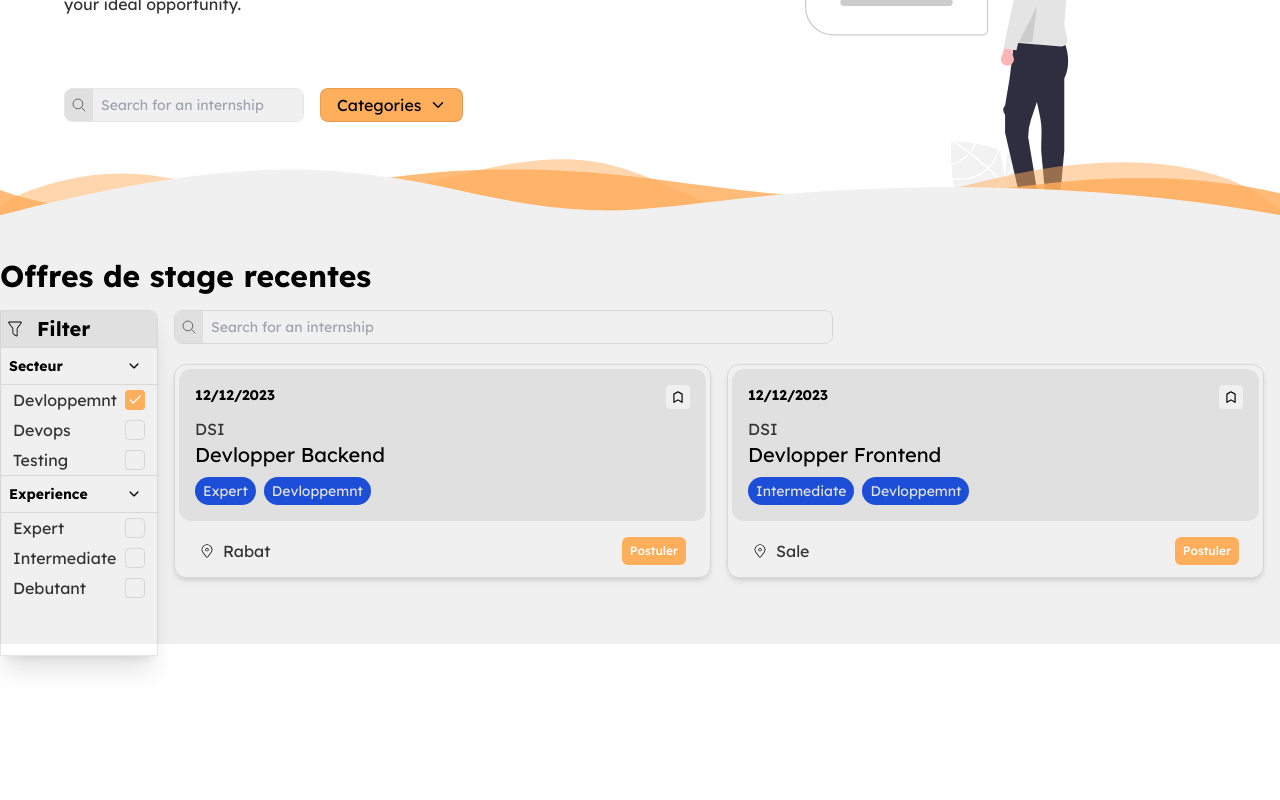
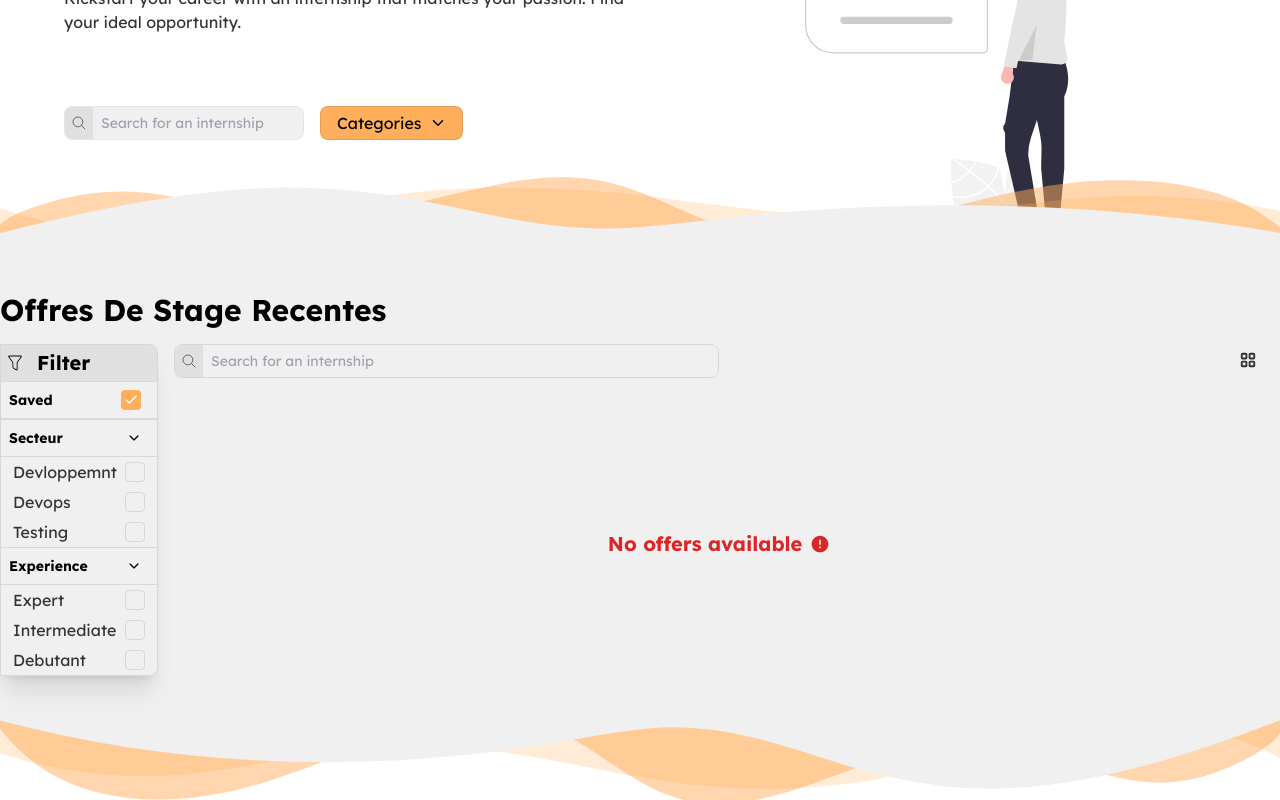
Before and after one commit to Zawalid/GestHub, a React (Vite) app: page / in a window 1280 px wide. Both pictures are taken after a click on the checkbox 135 px from the left and 400 px from the top of the page. Built offline with nearby package versions, Linux system fonts and the light colour scheme.

Commit message:
fix store offers & filter by stored

```diff
--- a/src/components/homepage/Hero.jsx
+++ b/src/components/homepage/Hero.jsx
@@ -5,6 +5,7 @@ import { useSearchParams } from "react-router-dom";
 import { useTranslation } from "react-i18next";
 import { useAutoAnimate } from "@formkit/auto-animate/react";
 import { setToUrl } from "../../hooks/useToUrl";
+import Shade from "../ui/shade";
 
 function Hero() {
   const [searchParams, setSearchParams] = useSearchParams();
@@ -64,54 +65,13 @@ function Hero() {
       <div className="hidden lg:flex self-end justify-center items-center">
         <img src="SVG/hero.svg" className=" w-3/4" alt="" />
       </div>
-      <div className=" absolute top-0 left-0 w-full overflow-hidden leading-[0] ">
-        <svg
-          className="h-16 md:h-24 w-full"
-          data-name="Layer 1"
-          xmlns="http://www.w3.org/2000/svg"
-          viewBox="0 0 1200 120"
-          preserveAspectRatio="none"
-        >
-          <path
-            d="M0,0V46.29c47.79,22.2,103.59,32.17,158,28,70.36-5.37,136.33-33.31,206.8-37.5C438.64,32.43,512.34,53.67,583,72.05c69.27,18,138.3,24.88,209.4,13.08,36.15-6,69.85-17.84,104.45-29.34C989.49,25,1113-14.29,1200,52.47V0Z"
-            opacity=".25"
-            className=" fill-primary"
-          ></path>
-          <path
-            d="M0,0V15.81C13,36.92,27.64,56.86,47.69,72.05,99.41,111.27,165,111,224.58,91.58c31.15-10.15,60.09-26.07,89.67-39.8,40.92-19,84.73-46,130.83-49.67,36.26-2.85,70.9,9.42,98.6,31.56,31.77,25.39,62.32,62,103.63,73,40.44,10.79,81.35-6.69,119.13-24.28s75.16-39,116.92-43.05c59.73-5.85,113.28,22.88,168.9,38.84,30.2,8.66,59,6.17,87.09-7.5,22.43-10.89,48-26.93,60.65-49.24V0Z"
-            opacity=".5"
-            className="fill-primary"
-          ></path>
-          <path
-            d="M0,0V5.63C149.93,59,314.09,71.32,475.83,42.57c43-7.64,84.23-20.12,127.61-26.46,59-8.63,112.48,12.24,165.56,35.4C827.93,77.22,886,95.24,951.2,90c86.53-7,172.46-45.71,248.8-84.81V0Z"
-            className=" fill-background-secondary "
-          ></path>
-        </svg>
-      </div>
-      <div className=" absolute rotate-180 md:top-[89.3%] top-[92%] left-0 w-full overflow-hidden leading-[0] ">
-        <svg
-          className="h-14 md:h-16 w-full"
-          data-name="Layer 1"
-          xmlns="http://www.w3.org/2000/svg"
-          viewBox="0 0 1200 120"
-          preserveAspectRatio="none"
-        >
-          <path
-            d="M0,0V46.29c47.79,22.2,103.59,32.17,158,28,70.36-5.37,136.33-33.31,206.8-37.5C438.64,32.43,512.34,53.67,583,72.05c69.27,18,138.3,24.88,209.4,13.08,36.15-6,69.85-17.84,104.45-29.34C989.49,25,1113-14.29,1200,52.47V0Z"
-            opacity="1"
-            className=" fill-primary animate-pulse"
-          ></path>
-          <path
-            d="M0,0V15.81C13,36.92,27.64,56.86,47.69,72.05,99.41,111.27,165,111,224.58,91.58c31.15-10.15,60.09-26.07,89.67-39.8,40.92-19,84.73-46,130.83-49.67,36.26-2.85,70.9,9.42,98.6,31.56,31.77,25.39,62.32,62,103.63,73,40.44,10.79,81.35-6.69,119.13-24.28s75.16-39,116.92-43.05c59.73-5.85,113.28,22.88,168.9,38.84,30.2,8.66,59,6.17,87.09-7.5,22.43-10.89,48-26.93,60.65-49.24V0Z"
-            opacity=".5"
-            className="fill-primary"
-          ></path>
-          <path
-            d="M0,0V5.63C149.93,59,314.09,71.32,475.83,42.57c43-7.64,84.23-20.12,127.61-26.46,59-8.63,112.48,12.24,165.56,35.4C827.93,77.22,886,95.24,951.2,90c86.53-7,172.46-45.71,248.8-84.81V0Z"
-            className=" fill-background-secondary"
-          ></path>
-        </svg>
-      </div>
+      <Shade
+        className={"absolute top-0 left-0 w-full overflow-hidden leading-[0]"}
+      />
+      <Shade
+        className=" absolute rotate-180 md:top-[89.3%] top-[92%] left-0 w-full overflow-hidden leading-[0] "
+        svg="h-14 md:h-16 w-full"
+      />
     </div>
   );
 }
--- a/src/components/homepage/offers/Offers.jsx
+++ b/src/components/homepage/offers/Offers.jsx
@@ -1,4 +1,4 @@
-import { useState, useEffect } from "react";
+import { useState } from "react";
 import { CiLocationOn, CiFilter } from "react-icons/ci";
 import { Button, CheckBox, DropDown, SearchInput } from "../../ui";
 import { IoFilter } from "react-icons/io5";
@@ -12,50 +12,66 @@ import { useTranslation } from "react-i18next";
 import { setToUrl } from "../../../hooks/useToUrl";
 import { IoIosArrowDown } from "react-icons/io";
 import { BiTagAlt } from "react-icons/bi";
-import { toLocalStorage } from "@/hooks/useLocalStorageState";
+import { PiSquaresFourBold, PiTagChevronFill } from "react-icons/pi";
+import Shade from "@/components/ui/shade";
 
 function Offers() {
   const { t } = useTranslation();
   const [parent] = useAutoAnimate({ duration: 300 });
   const { offers, searchParams, setSearchParams, query } = useOffer();
-
+  const [card, setCards] = useState(2);
   return (
-    <div className=" py-10  bg-background-secondary">
-      <h1 className="text-text-primary font-bold text-3xl w-fit pb-4">
+    <div className="relative p-5 py-10 md:px-0  bg-background-secondary">
+      <h1 className="text-text-primary font-bold text-3xl w-fit py-4 capitalize">
         Offres de stage recentes
       </h1>
-      <div className="grid gap-4 md:me-4 h-full grid-cols-1 md:grid-cols-[auto,1fr]">
+      <div className="grid gap-4 md:me-4 grid-cols-1 md:grid-cols-[auto,1fr]">
         <FilterAside className={"hidden md:flex"} />
-        <div>
-          <div className="grid grid-cols-1 md:grid-cols-[auto,auto] gap-3 ">
+        <div className="">
+          <div className="flex justify-between gap-2 ">
             <SearchInput
+              className="w-full md:w-1/2"
               onChange={(query) =>
                 setToUrl("search", query, searchParams, setSearchParams)
               }
               query={query}
               placeholder={t("hero.placeholder")}
             />
-            <div className="flex gap-2 w-full justify-end md:justify-start md:hidden">
+            <div className="flex justify-between">
+              <div className="flex gap-2 md:hidden">
                 <FilterDropDown />
                 <Sort />
               </div>
+              <Button
+                className="text-text-secondary text-xl hidden md:flex"
+                onClick={() => setCards((e) => (e > 1 ? e - 1 : 3))}
+                shape={"icon"}
+              >
+                <PiSquaresFourBold />
+              </Button>
             </div>
+          </div>
+          {offers.length > 0 ? (
             <div
               ref={parent}
-            className="text-text-primary grid grid-cols-1 md:grid-cols-2  gap-4 my-5"
+              className={` max-h-screen overflow-y-auto p-1 py-4 text-text-primary grid grid-cols-1 md:grid-cols-${card} lg:grid-cols-${card} transition-all duration-200  gap-4 my-5`}
             >
               {offers?.map((e, i) => (
                 <OfferCard key={i} offer={e} />
               ))}
             </div>
-        </div>
-      </div>
-
-      {offers.length == 0 && (
-        <div className="w-full h-32 flex justify-center items-center font-bold text-xl text-red-600">
+          ) : (
+            <div className="w-full h-full flex gap-2 justify-center items-center font-bold text-xl text-red-600">
               No offers available <MdError />
             </div>
           )}
+        </div>
+      </div>
+      <Shade
+        className={
+          "absolute top-full left-0 w-full overflow-hidden leading-[0]"
+        }
+      />
     </div>
   );
 }
@@ -63,19 +79,24 @@ function Offers() {
 export default Offers;
 
 function OfferCard({ offer }) {
-  const { id,title, description, date, ville, exp, secteur } = offer;
+  const { id, title, date, ville, exp, secteur } = offer;
+  const { storedoffers, toggelStoredOffer } = useOffer();
   return (
-    <div className="group  p-1 h-max border border-border rounded-xl shadow-md  space-y-2 capitalize">
-      <div className=" group-hover:scale-[1.01] transition duration-300 bg-background-tertiary rounded-xl p-4 space-y-2">
+    <div className="hover:scale-[1.01] transition duration-300   p-1 h-max border border-border rounded-xl shadow-md  space-y-2 capitalize">
+      <div className=" bg-background-tertiary rounded-xl p-4 space-y-4">
         <div className="flex justify-between">
           <span className="text-sm font-bold">{date}</span>
           <Button
-            onClick={() => toLocalStorage("offers",id)}
+            onClick={() => toggelStoredOffer(id)}
             color={"secondary"}
             shape={"icon"}
             size={"small"}
           >
+            {storedoffers.includes(id) ? (
+              <PiTagChevronFill className=" -rotate-90 text-text-primary" />
+            ) : (
               <BiTagAlt className=" -rotate-90 text-text-primary" />
+            )}
           </Button>
         </div>
         <div className="flex flex-col">
@@ -83,10 +104,10 @@ function OfferCard({ offer }) {
           <span className=" text-xl">{title}</span>
         </div>
         <div className="flex flex-wrap gap-2 text-sm text-secondary">
-          <span className=" px-2 p-1 rounded-2xl bg-secondary text-text-placeholder ">
+          <span className=" px-2 p-1 rounded-2xl border border-secondary-hover  text-secondary-hover ">
             {exp}
           </span>
-          <span className=" px-2 p-1 rounded-2xl bg-secondary text-text-placeholder">
+          <span className="px-2 p-1 rounded-2xl border border-secondary-hover  text-secondary-hover ">
             {secteur}
           </span>
         </div>
@@ -108,7 +129,9 @@ function FilterDropDown() {
     setFilterdExp,
     toggleChecked,
     selectAll,
+    showStored,
     selectAllSect,
+
     selectAllexp,
   } = useOffer();
 
@@ -122,12 +145,14 @@ function FilterDropDown() {
       options={{ className: "w-40", shouldCloseOnClick: false }}
     >
       <DropDown.Title>Filter</DropDown.Title>
+      <DropDown.Option className="justify-between">
+        Saved <CheckBox onClick={(e) => showStored(e)} />
+      </DropDown.Option>
       <DropDown.NestedMenu
         toggler={
           <DropDown.Option className="justify-between">
-            {" "}
             Secteur
-            <RiUserSettingsLine />{" "}
+            <RiUserSettingsLine />
           </DropDown.Option>
         }
         options={{ className: "w-40", placement: "right" }}
@@ -144,12 +169,7 @@ function FilterDropDown() {
             className="justify-between"
           >
             {sect}
-            <CheckBox
-              disabled={selectAllSect}
-              onClick={(e) =>
-                !selectAllSect && toggleChecked(e, sect, setFilterdSect)
-              }
-            />
+            <CheckBox onClick={(e) => toggleChecked(e, sect, setFilterdSect)} />
           </DropDown.Option>
         ))}
       </DropDown.NestedMenu>
@@ -157,9 +177,8 @@ function FilterDropDown() {
       <DropDown.NestedMenu
         toggler={
           <DropDown.Option className="justify-between">
-            {" "}
             Experience
-            <GiProgression />{" "}
+            <GiProgression />
           </DropDown.Option>
         }
         options={{ className: "w-40", placement: "right" }}
@@ -193,17 +212,21 @@ function FilterAside({ className }) {
     exp,
     setFilterdSect,
     setFilterdExp,
+    showStored,
     toggleChecked,
-    selectAllSect,
   } = useOffer();
   return (
     <div
-      className={`flex flex-col shadow-xl text-text-primary border border-border rounded-tr-lg capitalize ${className}`}
+      className={`flex max-h-screen flex-col shadow-xl text-text-primary border border-border rounded-r-lg capitalize ${className}`}
     >
       <h1 className="flex items-center gap-3 text-xl font-bold bg-background-tertiary text-text-primary p-1 rounded-tr-lg ">
         <CiFilter /> Filter
       </h1>
       <div className="">
+        <div className="flex items-center border-y border-border justify-between p-2 pe-4 hover:bg-background-tertiary gap-2 text-sm font-bold cursor-pointer">
+          Saved
+          <CheckBox onClick={(e) => showStored(e)} />
+        </div>
         <div
           className="flex items-center border-y border-border justify-between hover:bg-background-tertiary p-2 pe-4  gap-2 text-sm font-bold cursor-pointer"
           onClick={() => setsectIsOpen((e) => !e)}
@@ -219,16 +242,12 @@ function FilterAside({ className }) {
         >
           {[...secteurs].map((sect) => (
             <span
-              disabled={selectAllSect}
               key={sect}
               className="flex items-center gap-2 justify-between"
             >
               {sect}
               <CheckBox
-                disabled={selectAllSect}
-                onClick={(e) =>
-                  !selectAllSect && toggleChecked(e, sect, setFilterdSect)
-                }
+                onClick={(e) => toggleChecked(e, sect, setFilterdSect)}
               />
             </span>
           ))}
@@ -267,8 +286,7 @@ function Sort() {
     <DropDown
       toggler={
         <Button shape="icon">
-          {" "}
-          <FaSort />{" "}
+          <FaSort />
         </Button>
       }
       options={{ className: "w-40" }}
@@ -277,8 +295,7 @@ function Sort() {
       <DropDown.NestedMenu
         toggler={
           <DropDown.Option className="justify-between">
-            {" "}
-            Asc <FaSortAmountUpAlt />{" "}
+            Asc <FaSortAmountUpAlt />
           </DropDown.Option>
         }
         options={{ className: "w-40", placement: "right" }}
@@ -292,7 +309,6 @@ function Sort() {
       <DropDown.NestedMenu
         toggler={
           <DropDown.Option className="justify-between">
-            {" "}
             Desc <FaSortAmountDown />
           </DropDown.Option>
         }
--- a/src/components/homepage/offers/OffersContext.jsx
+++ b/src/components/homepage/offers/OffersContext.jsx
@@ -1,5 +1,6 @@
 const ofers = [
-  {id:1,
+  {
+    id: 1,
     exp: "Expert",
     secteur: "devloppemnt",
     title: "devlopper backend",
@@ -8,7 +9,8 @@ const ofers = [
     date: "12/12/2023",
     ville: "rabat",
   },
-  {id:3,
+  {
+    id: 3,
     exp: "intermediate",
     secteur: "devloppemnt",
     title: "devlopper frontend",
@@ -17,7 +19,8 @@ const ofers = [
     date: "12/12/2023",
     ville: "sale",
   },
-  {id:4,
+  {
+    id: 4,
     exp: "debutant",
     secteur: "devops",
     title: "engineer devops",
@@ -26,7 +29,8 @@ const ofers = [
     date: "12/12/2023",
     ville: "rabat",
   },
-  {id:5,
+  {
+    id: 5,
     exp: "Expert",
     secteur: "testing",
     title: "testeur ",
@@ -39,10 +43,15 @@ const ofers = [
 import { useState, useEffect } from "react";
 import { useSearchParams } from "react-router-dom";
 import { createContext, useContext } from "react";
+import { toLocalStorage } from "@/hooks/useLocalStorageState";
 const OffersContext = createContext();
 
 function OffersProvider({ children }) {
   const [offers, setOffers] = useState(ofers);
+  const [storedoffers, setStoredOffers] = useState(
+    toLocalStorage("offers").items
+  );
+  const [isShowStor, setisShowStor] = useState(false);
   const secteurs = new Set(ofers.map((e) => e.secteur));
   const exp = new Set(ofers.map((e) => e.exp));
   const [filterdSect, setFilterdSect] = useState([]);
@@ -53,6 +62,9 @@ function OffersProvider({ children }) {
   const query = searchParams.get("search") || "";
   const value = {
     offers,
+    storedoffers,
+    toggelStoredOffer,
+    showStored,
     secteurs,
     exp,
     setFilterdSect,
@@ -84,6 +96,7 @@ function OffersProvider({ children }) {
   }
   //filter effect
   useEffect(() => {
+    if (isShowStor) return;
     if (filterdExp.length == 0) {
       setOffers(ofers);
     }
@@ -103,7 +116,7 @@ function OffersProvider({ children }) {
         )
       );
     }
-  }, [filterdSect, filterdExp]);
+  }, [filterdSect, filterdExp,isShowStor]);
   //search effect
   useEffect(() => {
     query.length > 2
@@ -118,7 +131,26 @@ function OffersProvider({ children }) {
       : setOffers(ofers);
     return setOffers((e) => e);
   }, [query]);
-
+  // add to & remove from local storage
+  function toggelStoredOffer(id) {
+    if (storedoffers.includes(id)) {
+      toLocalStorage("offers", id, id);
+      setStoredOffers((e) => e.filter((e) => e !== id));
+    } else {
+      toLocalStorage("offers", id);
+      setStoredOffers((e) => [...e, id]);
+    }
+  }
+  //show stored offers
+  function showStored(e) {
+    if (e.target.checked) {
+      setisShowStor(true);
+      setOffers(ofers.filter((e) => storedoffers.includes(e.id)));
+    } else {
+      setisShowStor(false);
+      setOffers(ofers);
+    }
+  }
   return (
     <OffersContext.Provider value={value}>{children}</OffersContext.Provider>
   );
--- /dev/null
+++ b/src/components/ui/shade.jsx
@@ -0,0 +1,30 @@
+function Shade({ className, svg }) {
+  return (
+    <div className={` ${className} `}>
+      <svg
+        className={` ${svg ? svg : "h-16 md:h-24 w-full"}`}
+        data-name="Layer 1"
+        xmlns="http://www.w3.org/2000/svg"
+        viewBox="0 0 1200 120"
+        preserveAspectRatio="none"
+      >
+        <path
+          d="M0,0V46.29c47.79,22.2,103.59,32.17,158,28,70.36-5.37,136.33-33.31,206.8-37.5C438.64,32.43,512.34,53.67,583,72.05c69.27,18,138.3,24.88,209.4,13.08,36.15-6,69.85-17.84,104.45-29.34C989.49,25,1113-14.29,1200,52.47V0Z"
+          opacity=".25"
+          className=" fill-primary"
+        ></path>
+        <path
+          d="M0,0V15.81C13,36.92,27.64,56.86,47.69,72.05,99.41,111.27,165,111,224.58,91.58c31.15-10.15,60.09-26.07,89.67-39.8,40.92-19,84.73-46,130.83-49.67,36.26-2.85,70.9,9.42,98.6,31.56,31.77,25.39,62.32,62,103.63,73,40.44,10.79,81.35-6.69,119.13-24.28s75.16-39,116.92-43.05c59.73-5.85,113.28,22.88,168.9,38.84,30.2,8.66,59,6.17,87.09-7.5,22.43-10.89,48-26.93,60.65-49.24V0Z"
+          opacity=".5"
+          className="fill-primary"
+        ></path>
+        <path
+          d="M0,0V5.63C149.93,59,314.09,71.32,475.83,42.57c43-7.64,84.23-20.12,127.61-26.46,59-8.63,112.48,12.24,165.56,35.4C827.93,77.22,886,95.24,951.2,90c86.53-7,172.46-45.71,248.8-84.81V0Z"
+          className=" fill-background-secondary "
+        ></path>
+      </svg>
+    </div>
+  );
+}
+
+export default Shade
--- a/src/hooks/useLocalStorageState.js
+++ b/src/hooks/useLocalStorageState.js
@@ -16,12 +16,18 @@ export function useLocalStorageState(key, initialState) {
   return [value, setValue];
 }
 
-export function toLocalStorage(key,item) {
+export function toLocalStorage(key,item,droped) {
   let items =   localStorage.getItem(key) ? [...JSON.parse(localStorage.getItem(key))] : []
     function additem() {
       items = [...items, item];
       localStorage.setItem(key, JSON.stringify(items));
-    }
-    if (item && !items.includes(item)) additem();
+  }
+  function dropItem() {
+    items = items.filter(e => e !== item)
+      localStorage.setItem(key, JSON.stringify(items));
+
+  }
+  if (item && !items.includes(item)) additem();
+  if (droped) dropItem()
   return { items };
 }
```
Lines whose indentation alone changed are shown as unchanged.
